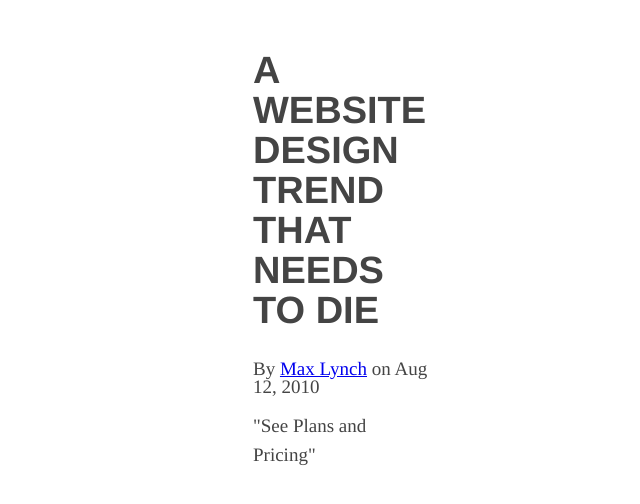
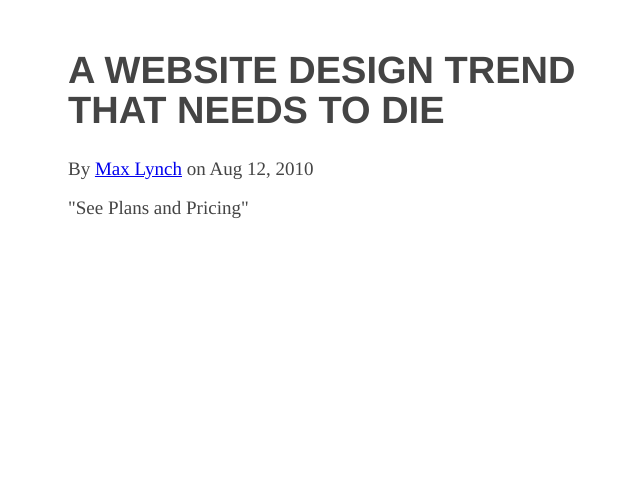
Before and after one commit to mlynch/mlynch.github.com, a Jekyll site: the page built from _posts/2010-08-12-a-website-design-trend-that-needs-to-die.html, in a window 1280 px wide. Shown: the top 504 px of the page, without its empty margins (297-937 px from the left). Built offline with Jekyll 4.4.1, drawn with Linux system fonts in a browser that asks for light colours; Markdown is read by kramdown in place of the engine named in the settings; comment, search, counter and statistics services are not loaded.

Commit message:
Update clean.css

```diff
--- a/css/clean.css
+++ b/css/clean.css
@@ -73,7 +73,8 @@ h1, h2, h3, h4, h5 {
 
 }
 body.post-body #wrapper {
-	margin: auto 550px;
+	margin: auto;
+	max-width: 550px;
 }
 #wrapper {
   margin-left: 20px;
```
